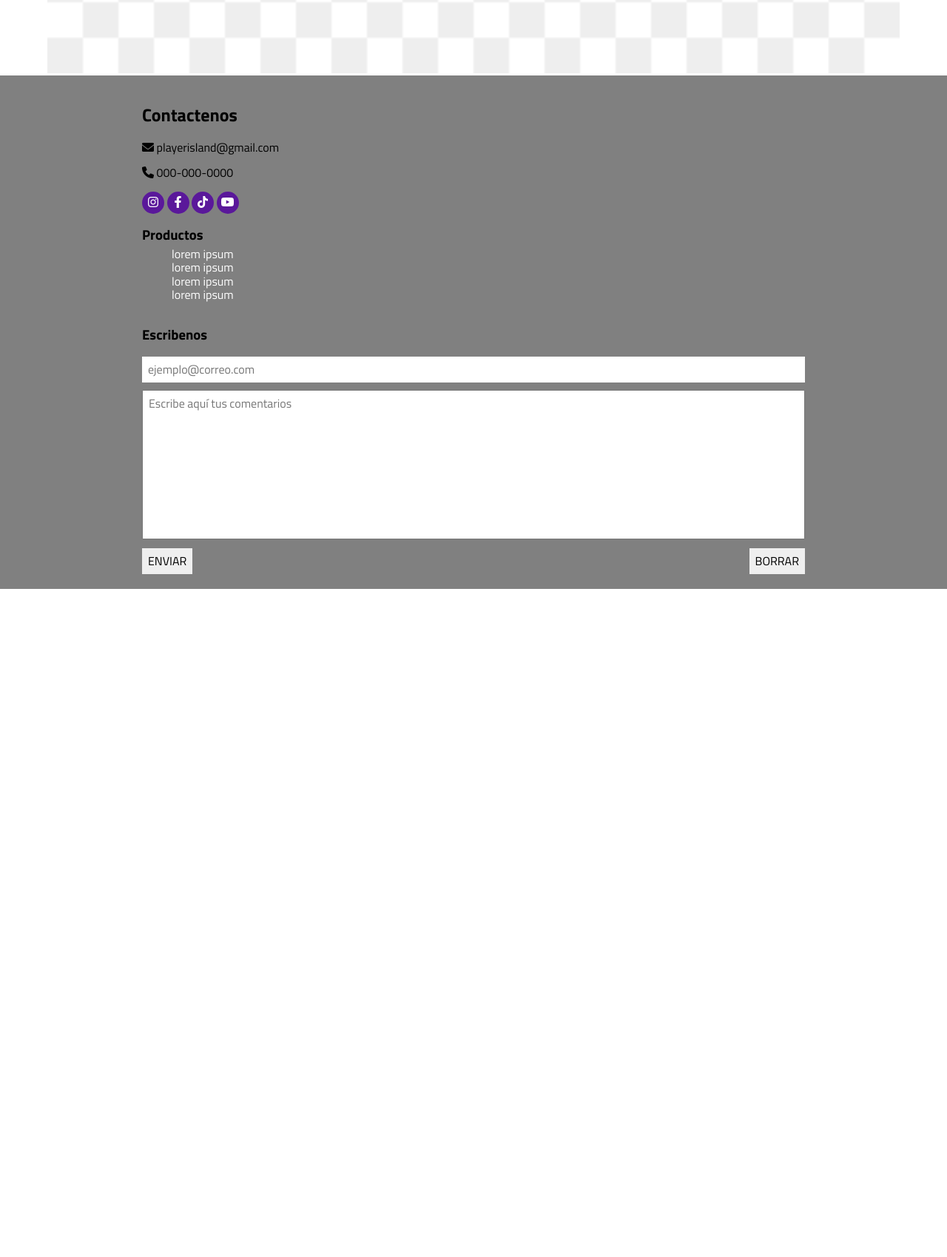
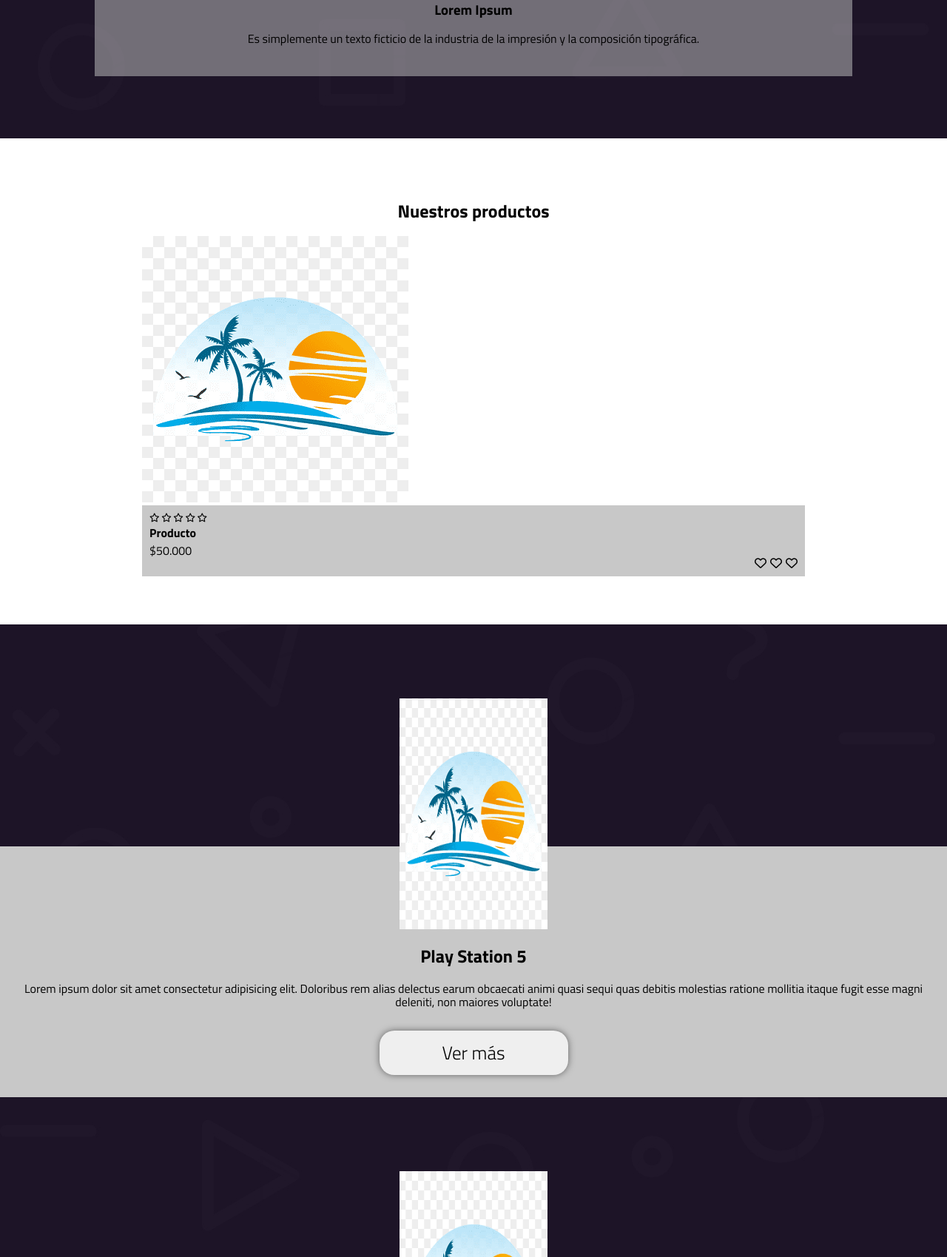
Before and after one commit to KevinBermudez20/Grupo_3_Player_Island, a website: page views/home.html in a window 1280 px wide. Shown: the part 1101-2800 px from the top of the page at 74% size. Before the commit the page ends 1897 px from the top, so only its background shows below. Drawn offline with Linux system fonts and the light colour scheme.

Commit message:
Primera version del home para celular

```diff
--- /dev/null
+++ b/public/css/home.css
@@ -0,0 +1,182 @@
+body{
+    background: url(/img/Fondo.jpg);
+}
+
+main{
+    display: flex;
+    flex-wrap: wrap;
+}
+
+
+/* ImgPrincipal */
+
+#imgPrincipal{
+    height: 335px;
+    width: 100%;
+    margin-bottom: 72px;
+}
+
+#imgPrincipal img{
+    height: 100%;
+    width: 100%;
+}
+
+/* seccion logos de marca */
+#seccionLogosMarca{
+    margin: auto;
+    display: flex;
+    flex-wrap: wrap;
+    text-align: center;
+    justify-content: space-between;
+    width: 80%;
+    justify-content: center;
+}
+
+.porLogo{
+    display: flex;
+    flex-wrap: wrap;
+    flex-direction: column;
+    align-items: center;
+    width: 100%;
+    background-color: rgba(200, 200, 200, 0.5);
+    margin: 12px 0px;
+    padding: 25px 10px;
+}
+
+.iconMarca{
+    width: 100%;
+    font-size: 75px;
+}
+/* Nuestros productos */
+
+#pruductosLinea{
+    display: flex;
+    flex-wrap: wrap;
+    width: 100%;
+    background-color: white;
+    margin-top: 72px;
+    margin-bottom: 100px;
+    padding: 65px 0px;
+}
+
+#pruductosLinea h2{
+
+    width: 100%;
+    text-align: center;
+}
+#pruductosLinea img{
+    width: 100%;
+}
+
+.productoDesc{
+    display: flex;
+    flex-wrap: wrap;
+    margin: auto;
+    width: 70%;
+}
+
+/* Descripcion -texto */
+
+.descripcion{
+    display: flex;
+    flex-wrap: wrap;
+    flex-direction: column;
+    padding: 10px;
+    width: 100%;
+    background-color: rgb(200, 200, 200);
+}
+.estrellas{
+    font-size: 12px;
+    width: 100%;
+}
+.descripcion h4{
+    margin: 5px 0px;
+    width: 100%;
+}
+.descripcion p{
+    width: 100%;
+    margin: 0px;
+}
+.iconosAbajo{
+    display: flex;
+    width: 100%;
+    justify-content: end;
+}
+
+.iconosAbajo i{
+    padding-left: 5px;
+}
+/* consolaPorSeccion */
+
+#consolaPorSeccion {
+    margin: auto;
+    display: flex;
+    flex-wrap: wrap;
+    width: 100%;
+    position: relative;
+    padding-top: 200px;
+}
+
+/* img consolaPorSeccion*/
+.imgConsolaPorSeccion{
+    position: absolute;
+    display: flex;
+    flex-wrap: wrap;
+    width: 100%;
+    justify-content: center;
+    top: 0px;
+}
+
+.tamañoImg{
+    height: 312px;
+}
+#consolaPorSeccion img{
+    width: 200px;
+    height: 100%;
+}
+
+/* Texto consolaPorSeccion */
+
+.textoPorSeccion{
+    display: flex;
+    flex-wrap: wrap;
+    justify-content: center;
+    width: 100%;
+    background-color: rgb(200, 200, 200); ;
+    padding-top: 115px;
+    text-align: center;
+    margin-bottom: 100px;
+}
+
+.textoPorSeccion p{
+    margin: 0px;
+    width: 98%;
+}
+
+.botonVermas{
+    width: 100%;
+}
+.botonVermas button{
+    font-size: 25px;
+    font-weight: lighter;
+    height: 60px;
+    width: 255px;
+    margin: 30px 0;
+    border-radius: 20px;
+    border: 0px;
+    box-shadow: 0 0 10px rgba(0, 0, 0, 0.5);
+}
+
+/* Img-final */
+
+#imgFinal{
+    width: 100%;
+    height: 340px;
+    margin-top: 25px;
+    margin-bottom: 125px
+}
+
+#imgFinal img{
+    width: 100%;
+    height: 100%;
+}
--- a/public/css/style.css
+++ b/public/css/style.css
@@ -1,3 +1,4 @@
+
 :root{
    --na1: #FF6D00;
    --na2: #FF7900;
@@ -31,6 +32,9 @@
     position: relative;
 
 }
+
+
+
 footer{
     background-color: grey;
     width: 100%;
@@ -41,7 +45,7 @@
 
 }
 footer section{
-    width: 70%;
+    width: 80%;
     margin: auto;
     display: flex;
     flex-direction: column;
@@ -157,5 +161,4 @@
     height: 30px;
     background-color: #5A189A;
 
-
 }
--- a/views/home.html
+++ b/views/home.html
@@ -7,6 +7,7 @@
     <link href="https://fonts.googleapis.com/css2?family=Roboto:wght@100;300;400;500;700&family=Titillium+Web:wght@300;400;600;700&display=swap" rel="stylesheet">
     <link rel="stylesheet" href="/css/normalize.css">
     <link rel="stylesheet" href="/css/style.css">
+    <link rel="stylesheet" href="/css/home.css">
     <meta charset="UTF-8">
     <meta http-equiv="X-UA-Compatible" content="IE=edge">
     <meta name="viewport" content="width=device-width, initial-scale=1.0">
@@ -34,16 +35,141 @@
     </header>
     <main>
 
-        <div style="width: 90%; margin: auto;">
-        <img src="/img/logoPrueba.png" alt="" style="width: 100%;">
+        <!-- /* ImgPrincipal */ -->
 
-        </div>
+        <section id="imgPrincipal">
+            <img src="/img/logoPrueba.png" alt="">
+        </section>
 
+        <!-- /* seccion logos de marca */ -->
+        <section id="seccionLogosMarca">
+            <div class="porLogo">
+                <div class="iconMarca">
+                    <i class="fa-brands fa-playstation"></i>
+                </div>
+                <h3>Lorem Ipsum</h3>
+                <p style="margin-top: 0;">Es simplemente un texto ficticio de la industria de la impresión y la composición tipográfica.</p>
+            </div>
+            <div class="porLogo">
+                <div class="iconMarca">
+                    <i class="fa-brands fa-xbox"></i>
+                </div>
+                <h3>Lorem Ipsum</h3>
+                <p style="margin-top: 0;">Es simplemente un texto ficticio de la industria de la impresión y la composición tipográfica.</p>
+            </div>
+            <div class="porLogo">
+                <div class="iconMarca">
+                    <i class="fa-solid fa-gamepad"></i>
+                </div>
+                <h3>Lorem Ipsum</h3>
+                <p style="margin-top: 0;">Es simplemente un texto ficticio de la industria de la impresión y la composición tipográfica.</p>
+            </div>
+        </section>
 
+        <!-- Nuestros productos -->
 
+        <section id="pruductosLinea">
+            <h2>Nuestros productos</h2>
+            <div class="productoDesc">
+                <div>
+                    <img src="/img/logoPrueba.png" alt="">
+                </div>
+                <div class="descripcion">
+                    <div class="estrellas">
+                        <i class="fa-regular fa-star"></i>
+                        <i class="fa-regular fa-star"></i>
+                        <i class="fa-regular fa-star"></i>
+                        <i class="fa-regular fa-star"></i>
+                        <i class="fa-regular fa-star"></i>
+                    </div>
+                    <h4>Producto</h4>
+                    <p>$50.000</p>
+                    <div class="iconosAbajo">
+                        <i class="fa-regular fa-heart"></i>
+                        <i class="fa-regular fa-heart"></i>
+                        <i class="fa-regular fa-heart"></i>
+                    </div>
+                </div>
+            </div>
+        </section>
 
+        <!-- /* consolaPorSeccion */ -->
 
+        <!-- Play -->
 
+        <section id="consolaPorSeccion">
+            <div class="imgConsolaPorSeccion">
+                <div class="tamañoImg">
+                    <img src="/img/logoPrueba.png" alt="">
+                </div>
+            </div>
+            <div class="textoPorSeccion">
+                <h2>Play Station 5</h2>
+                <p>Lorem ipsum dolor sit amet consectetur adipisicing elit.
+                    Doloribus rem alias delectus earum obcaecati animi quasi
+                    sequi quas debitis molestias ratione mollitia itaque fugit
+                    esse magni deleniti, non maiores voluptate!</p>
+
+                <div class="botonVermas">
+                    <button type="submit">Ver más
+                    </button>
+                </div>
+            </div>
+        </section>
+
+        <!-- Xbox -->
+
+        <section id="consolaPorSeccion">
+            <div class="imgConsolaPorSeccion">
+                <div class="tamañoImg">
+                    <img src="/img/logoPrueba.png" alt="">
+                </div>
+            </div>
+            <div class="textoPorSeccion">
+                <h2>Xbox One</h2>
+                <p>Lorem ipsum dolor sit amet consectetur adipisicing elit.
+                    Doloribus rem alias delectus earum obcaecati animi quasi
+                    sequi quas debitis molestias ratione mollitia itaque fugit
+                    esse magni deleniti, non maiores voluptate!</p>
+
+                <div class="botonVermas">
+                    <button type="submit">Ver más
+                    </button>
+                </div>
+            </div>
+        </section>
+
+        <!-- Nintendo -->
+
+        <section id="consolaPorSeccion">
+            <div class="imgConsolaPorSeccion">
+                <div class="tamañoImg">
+                    <img src="/img/logoPrueba.png" alt="">
+                </div>
+            </div>
+            <div class="textoPorSeccion">
+                <h2>Nintendo</h2>
+                <p>Lorem ipsum dolor sit amet consectetur adipisicing elit.
+                    Doloribus rem alias delectus earum obcaecati animi quasi
+                    sequi quas debitis molestias ratione mollitia itaque fugit
+                    esse magni deleniti, non maiores voluptate!</p>
+
+                <div class="botonVermas">
+                    <button type="submit">Ver más
+                    </button>
+                </div>
+            </div>
+
+        </section>
+
+        <!-- ImgFinal -->
+
+        <section id="imgFinal">
+                <img src="/img/logoPrueba.png" alt="">
+                <h2>Disfruta de nuestra consola</h2>
+                <p>Disfruta de la mejor experiencia de juegos competitivos y cooperativos en las consolas PlayStation,
+                     Xbox y Nintendo.</p>
+        </section>
     </main>
     <footer>
         <section>
@@ -75,12 +201,9 @@
                     <button id="enviarForm" type="submit" value="ENVIAR">ENVIAR</button>
                     <button id="resetForm" type="reset">BORRAR</button>
                 </div>
-
-
             </form>
         </section>
 
     </footer>
-
 </body>
 </html>
```
Also changed, not shown: public/img/Fondo.jpg (added).
